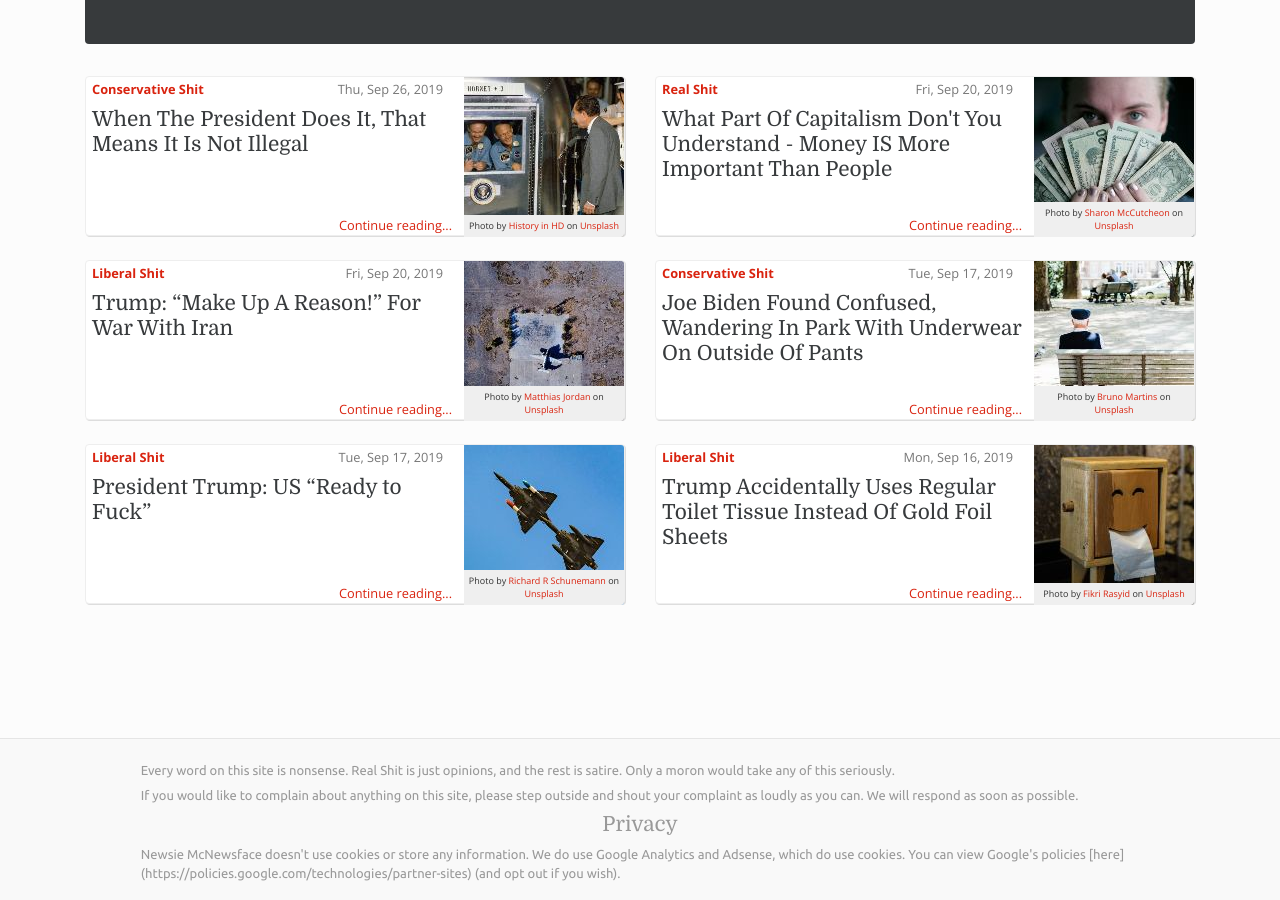
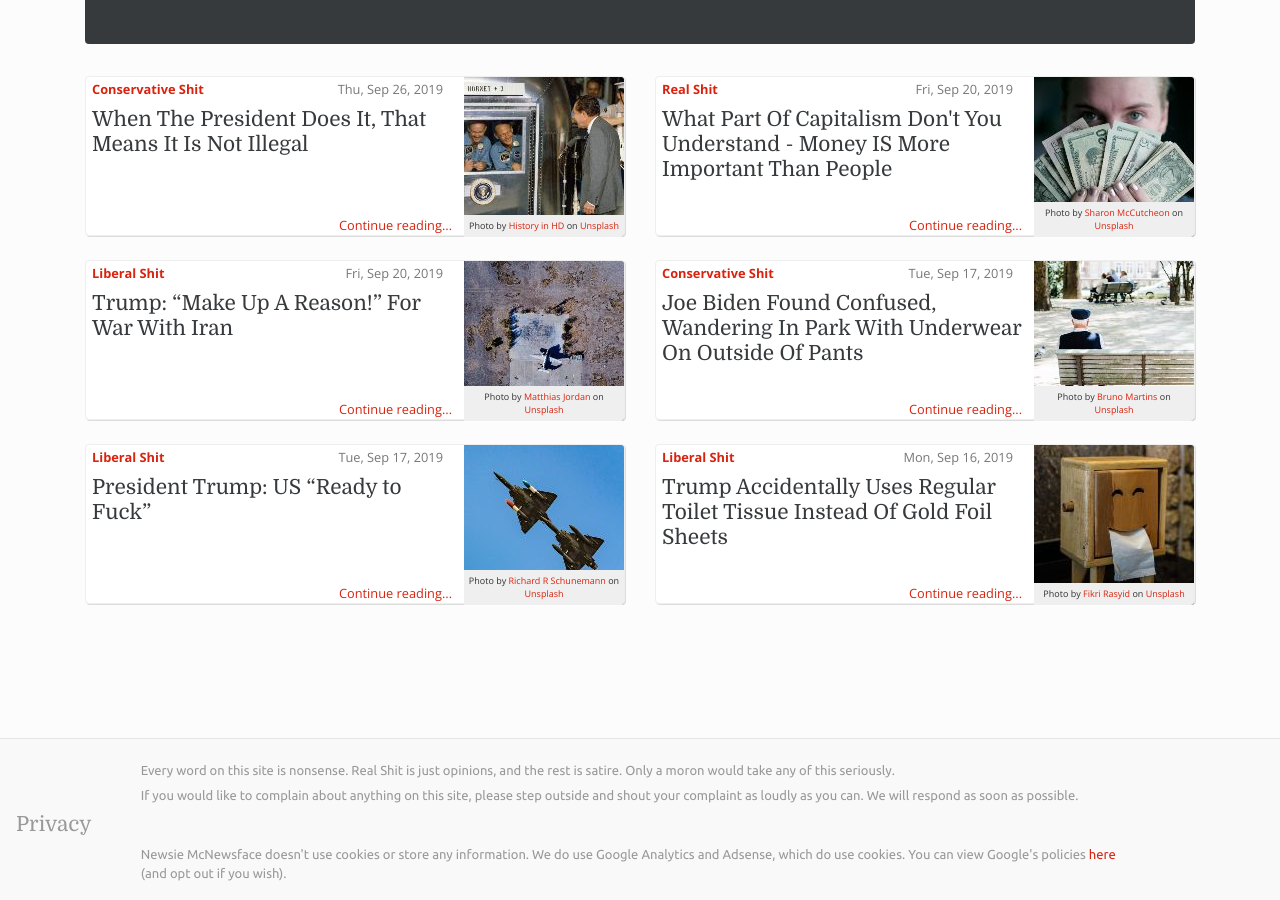
Before and after one commit to virtualstyle/newsface, a Jekyll site: the page built from index.html, in a window 1280 px wide and 900 px high, scrolled down 601 px. Built offline with Jekyll 4.4.1, drawn with Linux system fonts in a browser that asks for light colours; nearby versions of some CDN libraries; the list of posts is cut into pages by our own code.

Commit message:
Footer link again.

```diff
--- a/_includes/footer.html
+++ b/_includes/footer.html
@@ -4,8 +4,8 @@
   <p>
     If you would like to complain about anything on this site, please step outside and shout your complaint as loudly as you can. We will respond as soon as possible.
   </p>
-  <h3>Privacy</h3>
+  <h3 style="text-align:left;">Privacy</h3>
   <p>
-    Newsie McNewsface doesn't use cookies or store any information. We do use Google Analytics and Adsense, which do use cookies. You can view Google's policies [here](https://policies.google.com/technologies/partner-sites) &lpar;and opt out if you wish&rpar;.
+    Newsie McNewsface doesn't use cookies or store any information. We do use Google Analytics and Adsense, which do use cookies. You can view Google's policies <a href="https://policies.google.com/technologies/partner-sites" target="_blank">here</a> &lpar;and opt out if you wish&rpar;.
   </p>
 </footer>
```
